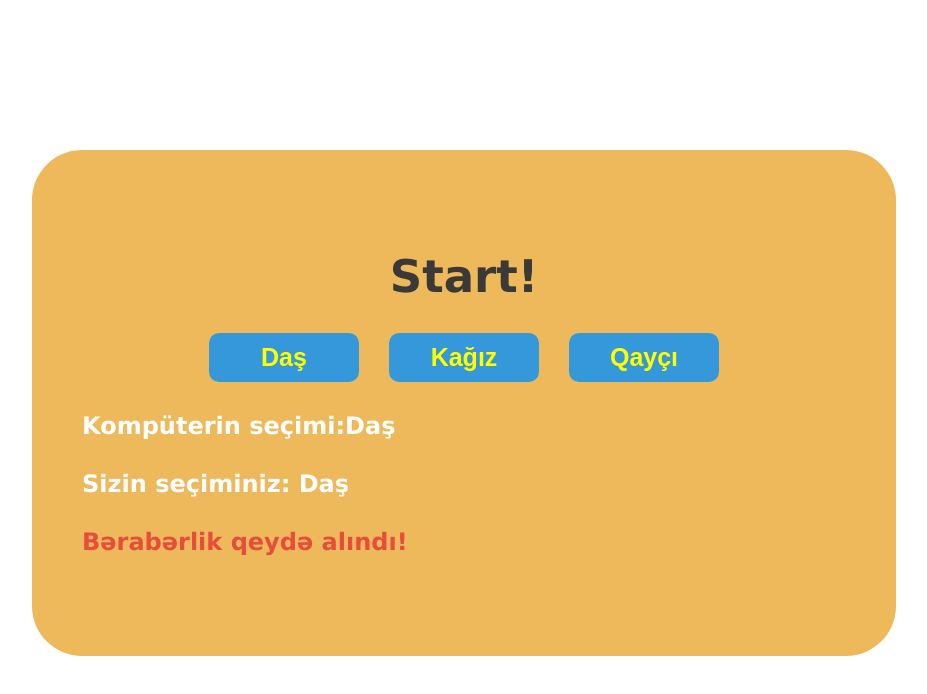
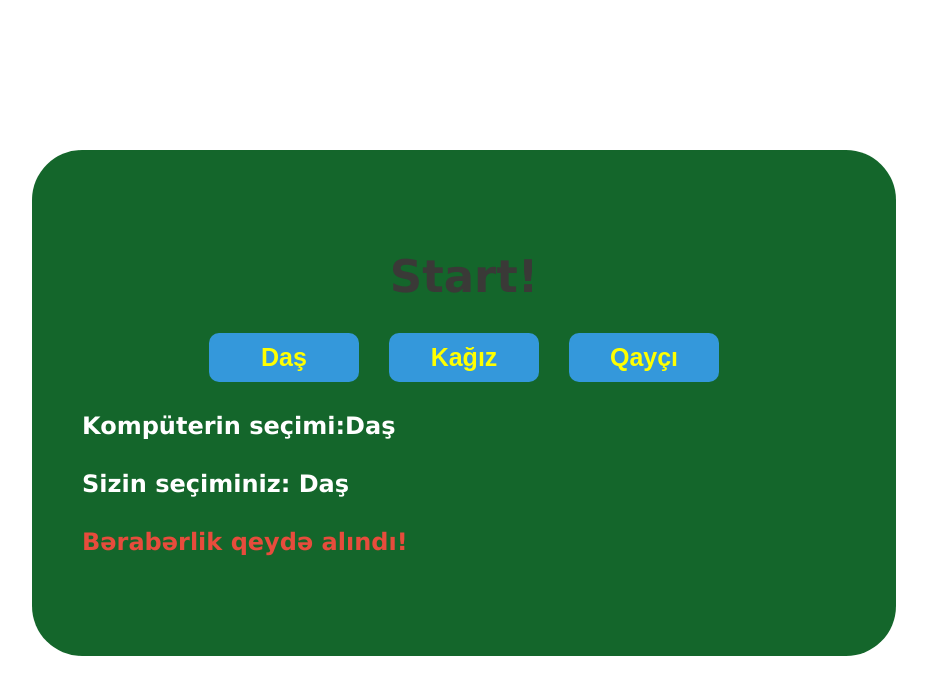
Before and after one commit to cavidan-1907/Da-_Ka-z_Qay-, a plain HTML site: page index.html in a window 1280 px wide. Both pictures are taken after a click on the button "Daş". Shown: the whole page, without its empty margins (176-1103 px from the left). Drawn offline with nearby package versions, Linux system fonts and the light colour scheme.

Commit message:
Daş, Kağız, Qayçı

```diff
--- a/index.html
+++ b/index.html
@@ -10,7 +10,7 @@
 </head>
 
 <body>
-    <section>
+    <section id="section">
         <h1>Start!</h1>
         <div>
             <button id="Daş"> Daş</button>
--- a/script.js
+++ b/script.js
@@ -141,6 +141,8 @@ const you = document.querySelector("#you");
 const result = document.querySelector("#result");
 const buttons = document.querySelectorAll('button');
 
+const section = document.querySelector('#section')
+
 let youChoice;
 let computerChoice;
 let resultMessage;
@@ -167,10 +169,12 @@ const playGame = (e) => {
     }
 
     result.textContent = resultMessage;
+    let random1 = Math.floor(Math.random()*255)
+    let random2 = Math.floor(Math.random()*255)
+    let random3 = Math.floor(Math.random()*255)
+    console.log(random1,random2,random3);
+    section.style.backgroundColor = `rgb(${random1},${random2},${random3})`
+
 };
 
 buttons.forEach((button) => button.addEventListener('click', playGame));
-
-
-
-console.log(computer);
```
